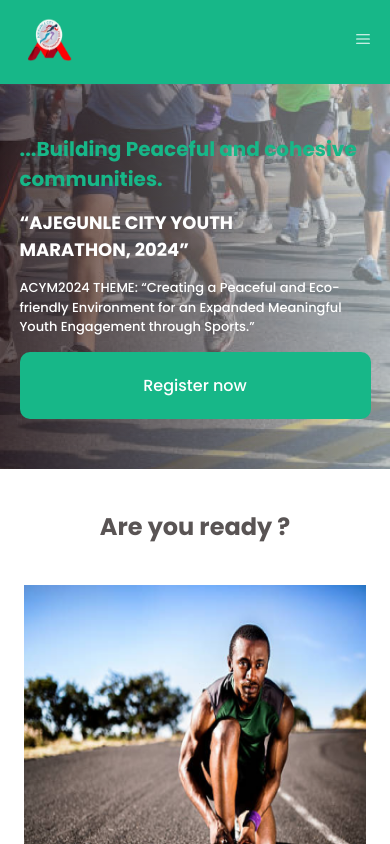
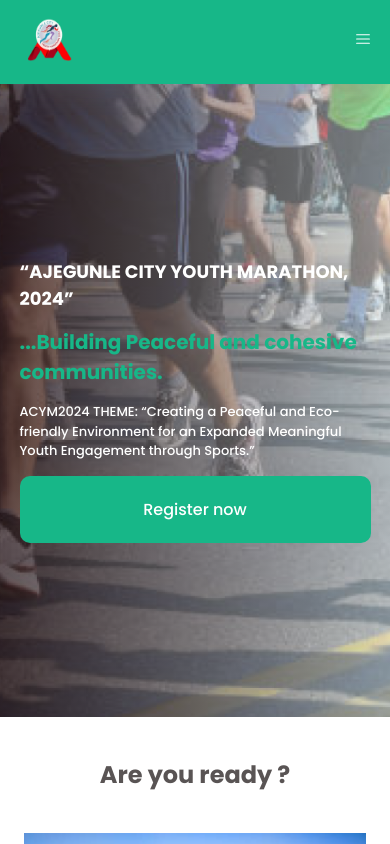
Before and after one commit to Kennedy2042/ajegunle-city-marathon, a React (Vite) app: page /#/ in a window 390 px wide. Shown: the top 844 px of the page. Built offline with nearby package versions, Linux system fonts and the light colour scheme.

Commit message:
pages responsivenes resolved

```diff
--- a/src/landingPage/LandingPage.css
+++ b/src/landingPage/LandingPage.css
@@ -7,7 +7,7 @@
 
 .landing_hero {
     width: 100%;
-    /* height: 90vh; */
+    min-height: 75vh;
     background-image:
         linear-gradient(to left, rgba(232, 244, 247, 0.5), rgba(44, 27, 30, 0.75)), url('../assets/image1.png');
     background-size: cover;
--- a/src/landingPage/LandingPage.jsx
+++ b/src/landingPage/LandingPage.jsx
@@ -168,8 +168,8 @@ const LandingPage = () => {
             <div className="landing_body">
                 <div className="landing_hero">
                     <div className="landing_hero_wrapper">
+                        <h1 className='landing_hero_wrapper_h1'>“AJEGUNLE CITY YOUTH MARATHON, 2024”</h1>
                         <h2 className='landing_hero_wrapper_h2'>...Building Peaceful and cohesive communities.</h2>
-                        <h1 className='landing_hero_wrapper_h1'>“AJEGUNLE CITY YOUTH <br /> MARATHON, 2024”</h1>
                         <p className='landing_hero_wrapper_p'>ACYM2024 THEME: “Creating a Peaceful and Eco-friendly Environment for an Expanded Meaningful Youth Engagement through Sports.”</p>
                         <div className="landing_hero_btn_holder">
                             <button className='landing_hero_btn'><NavLink to={"/register"} className={"landing_hero_btn_navLink"}>Register now</NavLink></button>
```
